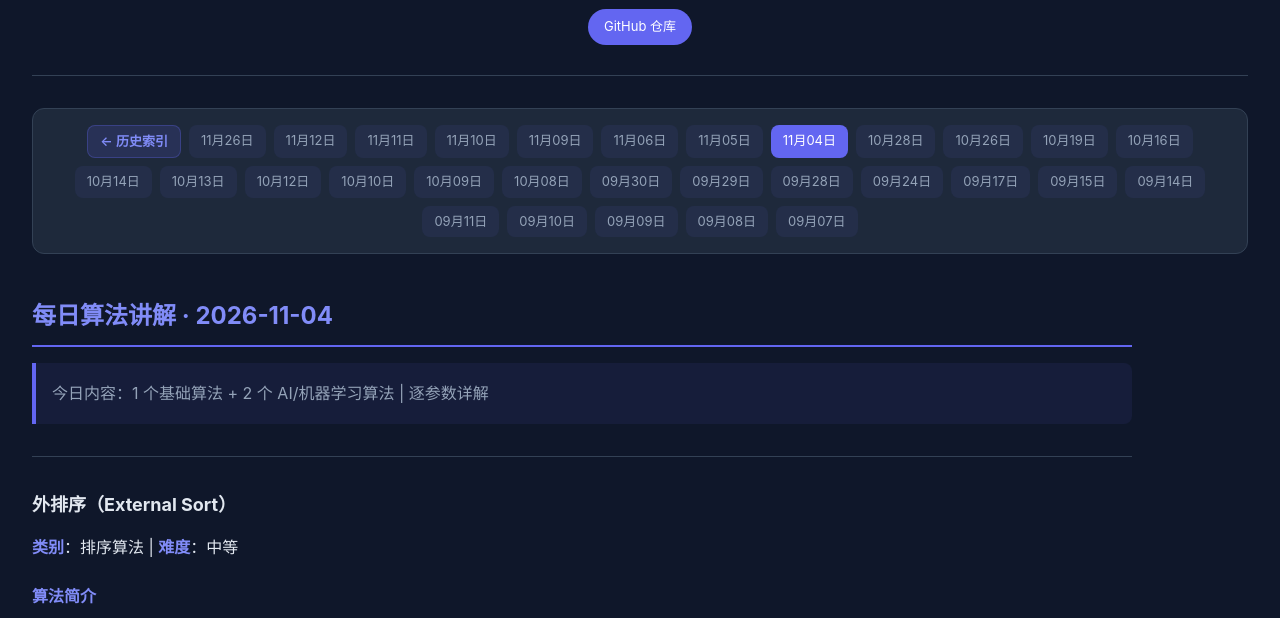
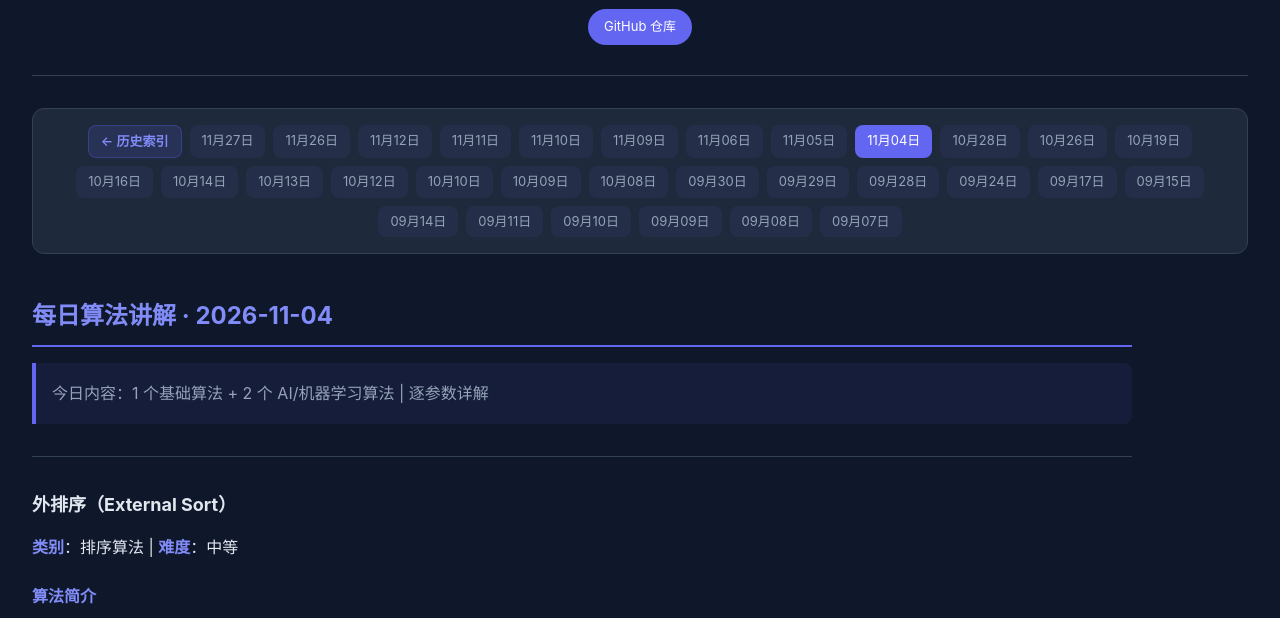
Before and after one commit to syypretend/test, a plain HTML site: page docs/daily-algorithm/2026-11-04.html in a window 1280 px wide. Shown: the part 152-770 px from the top of the page. Drawn offline with nearby package versions, Linux system fonts and the light colour scheme.

Commit message:
更新导航栏: 2026-11-04

```diff
--- a/docs/daily-algorithm/2026-11-04.html
+++ b/docs/daily-algorithm/2026-11-04.html
@@ -297,6 +297,7 @@ body {
     <a href="https://syypretend.github.io/test/daily-algorithm" target="_blank" class="repo-link">GitHub 仓库</a>
   </div>
   <div class="history-nav"><a href="index.html" class="back-index">← 历史索引</a>
+<a href="2026-11-27.html">11月27日</a>
 <a href="2026-11-26.html">11月26日</a>
 <a href="2026-11-12.html">11月12日</a>
 <a href="2026-11-11.html">11月11日</a>
```
